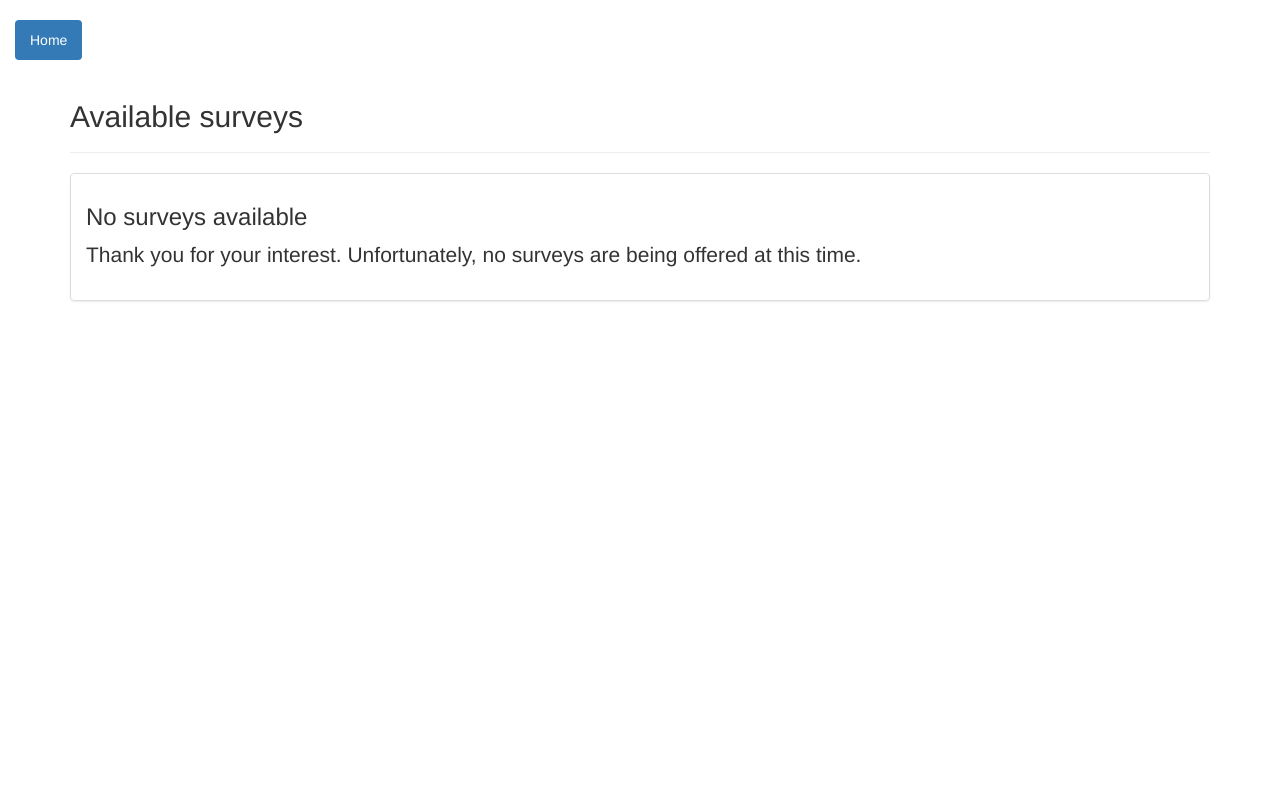
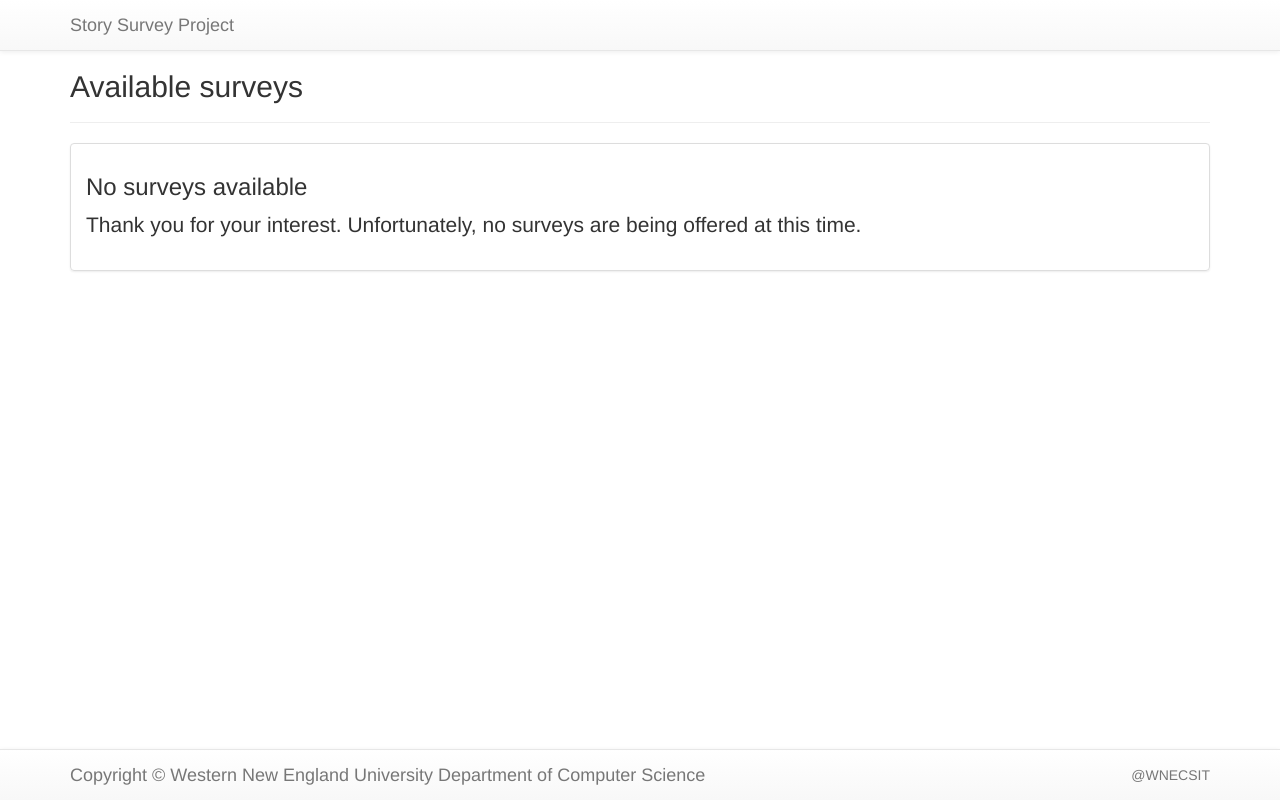
Before and after one commit to akshayjh/StorySurvey, a Django app: template survey/core/templates/home.html in a window 1280 px wide. Run offline with Django 3.2, Linux system fonts and the light colour scheme; the template is opened without the code that fills it, so the values that code supplies are empty; parts of the project's set-up code (start-up, migrations or seed data) failed here and were passed over; some libraries are stand-ins or nearby versions.

Commit message:
Added site navigation and footer.

```diff
--- a/survey/core/templates/base.html
+++ b/survey/core/templates/base.html
@@ -6,11 +6,14 @@
         <title>Story Survey</title>
         <link href="{{STATIC_URL}}/css/bootstrap.min.css" rel="stylesheet">
         <link href="{{STATIC_URL}}/css/bootstrap-theme.min.css" rel="stylesheet">
+        <link href="{{STATIC_URL}}/css/custom.css" rel="stylesheet">
     </head>
     <body>
         {% include 'navigation.html' %}
 
         {% block content %}{% endblock %}
+
+        {% include 'footer.html' %}
 
         <script src="{{STATIC_URL}}/js/jquery.js"></script>
         <script src="{{STATIC_URL}}/js/bootstrap.min.js"></script>
--- /dev/null
+++ b/survey/core/templates/footer.html
@@ -0,0 +1,12 @@
+<nav class="navbar navbar-default navbar-fixed-bottom">
+    <div class="container">
+        <div class="navbar-header">
+            <span class="navbar-brand">
+                Copyright &copy; Western New England University Department of Computer Science
+            </span>
+        </div>
+        <ul class="nav navbar-nav navbar-right">
+            <li><a href="https://twitter.com/wnecsit" target="_blank">@WNECSIT</a></li>
+        </ul>
+    </div>
+</nav>
--- a/survey/core/templates/navigation.html
+++ b/survey/core/templates/navigation.html
@@ -1,12 +1,13 @@
-<div class="container-fluid">
-    <div class="row">
-        <div class="col-xs-12">
-            <br/>
-            <ul class="nav nav-pills">
-                <li role="presentation" class="active">
-                    <a href="/">Home</a>
-                </li>
-            </ul>
+<nav class="navbar navbar-default navbar-fixed-top">
+    <div class="container">
+        <div class="navbar-header">
+            <button type="button" class="navbar-toggle collapsed" data-toggle="collapse" data-target="#navbar" aria-expanded="false" aria-controls="navbar">
+                <span class="sr-only">Toggle navigation</span>
+                <span class="icon-bar"></span>
+                <span class="icon-bar"></span>
+                <span class="icon-bar"></span>
+            </button>
+            <a class="navbar-brand" href="{% url 'home' %}">Story Survey Project</a>
         </div>
     </div>
-</div>
+</nav>
--- /dev/null
+++ b/survey/surveys/static/css/custom.css
@@ -0,0 +1,4 @@
+body {
+    padding-top: 30px;
+    padding-bottom: 30px;
+}
```
